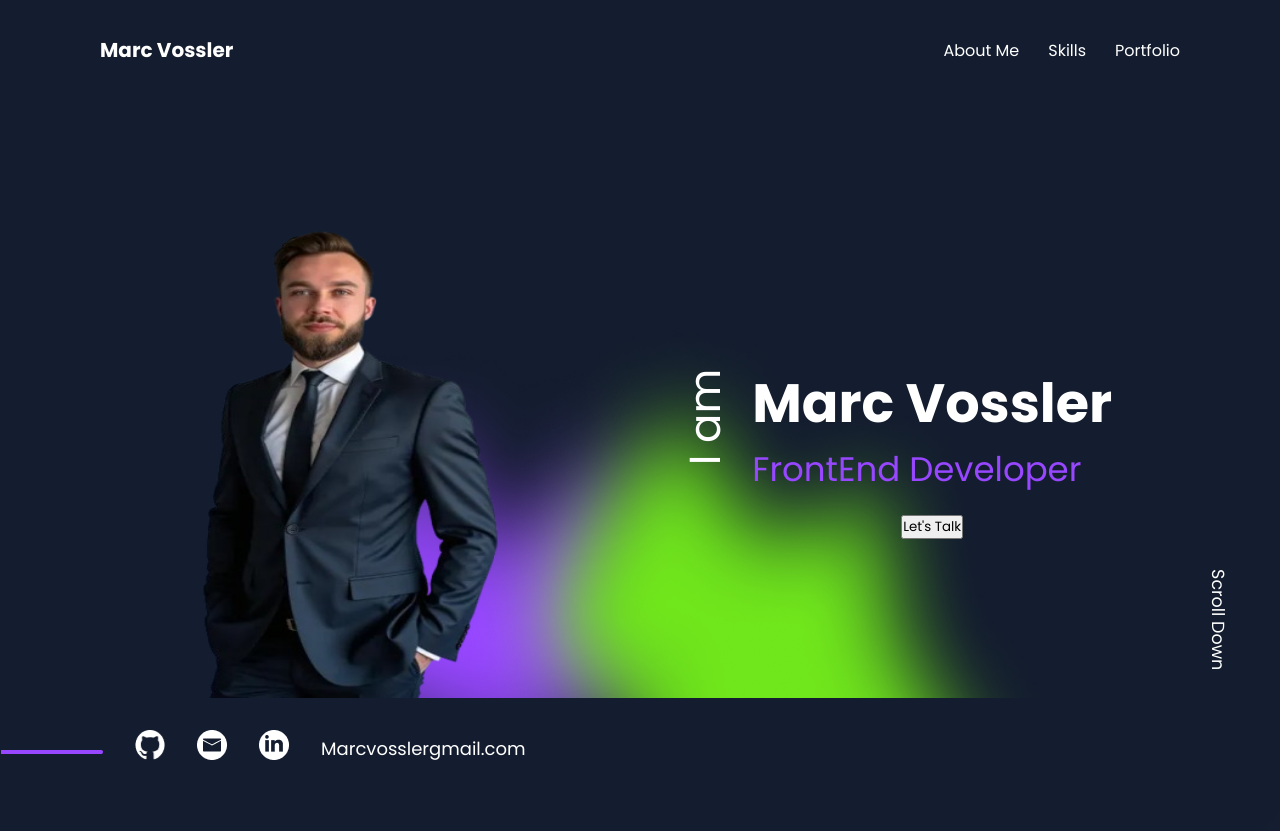
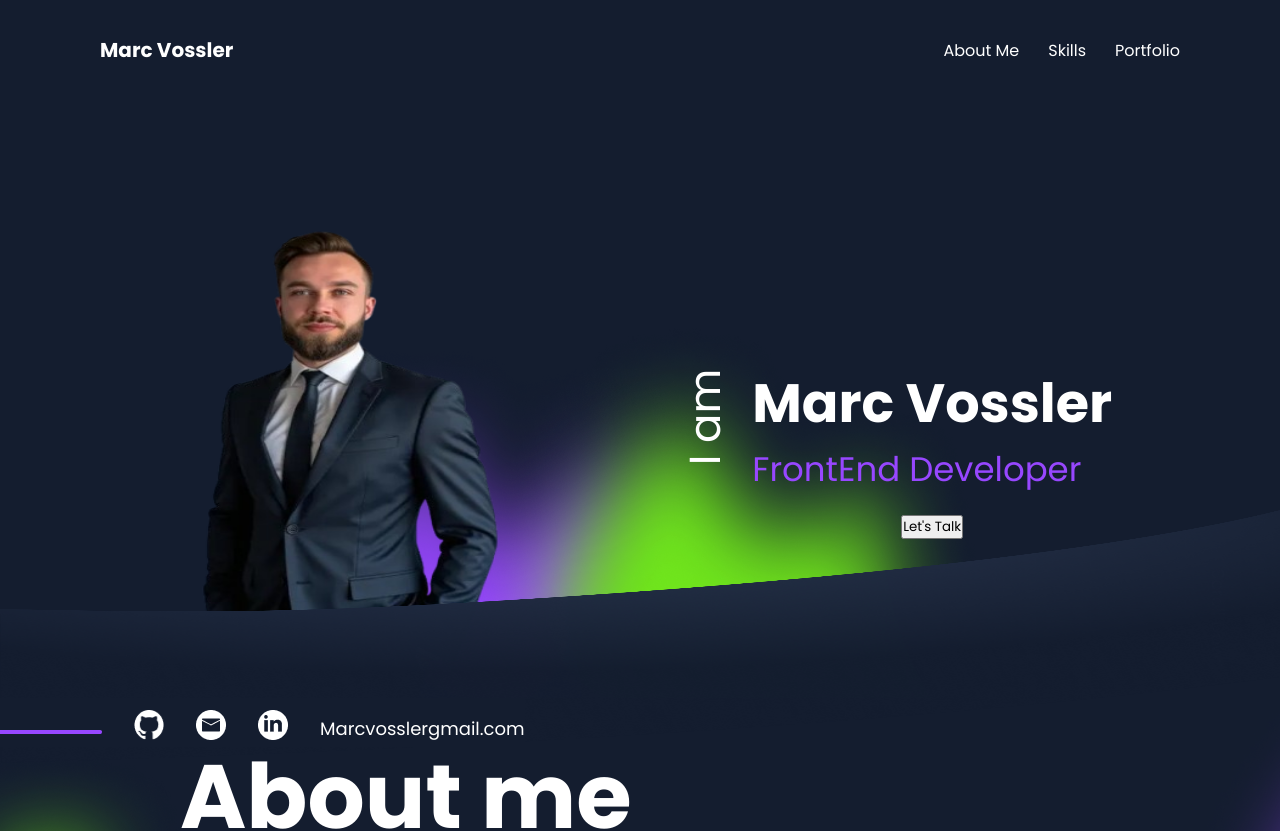
Before and after one commit to DerBlockProgrammer/MeinPortfolio, an Angular app in the folder eigenesPortfolio/: page / in a window 1280 px wide. Shown: the top 831 px of the page. Built offline with nearby package versions, Linux system fonts and the light colour scheme.

Commit message:
Finishdesktop

```diff
--- a/eigenesPortfolio/src/app/mainPage/about-me/about-me.component.scss
+++ b/eigenesPortfolio/src/app/mainPage/about-me/about-me.component.scss
@@ -1,5 +1,6 @@
 .about-section {
-    display: flex;
+    display: flex
+    ;
         justify-content: space-between;
         align-items: center;
         background-color: #141D2F;
@@ -7,6 +8,7 @@
         color: white;
         height: 61vh;
         overflow: hidden;
+        position: absolute;
 
     .text-content {
         flex: 1;
--- a/eigenesPortfolio/src/app/mainPage/github-links/github-links.component.scss
+++ b/eigenesPortfolio/src/app/mainPage/github-links/github-links.component.scss
@@ -1,9 +1,12 @@
 section {
     background-color: #141D2F;
-    display: flex;
+    display: flex
+;
     justify-content: start;
     align-items: center;
-    padding: 20px 1px;
+    padding: -1px 49px;
+    z-index: 40;
+    position: absolute;
 }
 
 #links {
--- a/eigenesPortfolio/src/app/mainPage/mainPage.component.html
+++ b/eigenesPortfolio/src/app/mainPage/mainPage.component.html
@@ -1,6 +1,11 @@
-<app-titel-view-me></app-titel-view-me>
-<app-github-links></app-github-links>
-<app-about-me></app-about-me>
+<section>
+    <app-titel-view-me></app-titel-view-me>
+    <div>
+        <img class="shape" src="HeroBackground.png" alt="">
+    </div>
+    <app-github-links></app-github-links>
+    <app-about-me></app-about-me>
+</section>
 <app-skills></app-skills>
 <app-portfolio></app-portfolio>
 <app-rezession></app-rezession>
--- a/eigenesPortfolio/src/app/mainPage/mainPage.component.scss
+++ b/eigenesPortfolio/src/app/mainPage/mainPage.component.scss
@@ -0,0 +1,7 @@
+.shape{
+    margin-top: -188px;
+    width: 100%;
+    z-index: 1;
+    position: absolute;
+    height: 253px
+}
--- a/eigenesPortfolio/src/app/mainPage/titel-view-me/titel-view-me.component.scss
+++ b/eigenesPortfolio/src/app/mainPage/titel-view-me/titel-view-me.component.scss
@@ -1,13 +1,14 @@
 section {
     position: relative;
     background-color: #141D2F;
-    display: flex;
+    display: flex
+;
     justify-content: center;
     align-items: flex-end;
     flex-direction: row;
     height: calc(100vh - 202px);
     overflow: hidden;
-    z-index: 2;
+    z-index: 1;
 
     .background-green {
         position: absolute;
@@ -18,7 +19,8 @@ section {
 
         background-size: cover;
         background-repeat: no-repeat;
-        z-index: -1;
+        z-index: 20
+        ;
     }
 
 
@@ -26,7 +28,7 @@ section {
     .photo {
         height: 60vh;
         width: 50%;
-        z-index: 3;
+        z-index: 30;
 
         img {
             height: 100%;
@@ -42,6 +44,8 @@ section {
         transform: rotate(-90deg);
         color: white;
         font-size: 29px;
+        z-index: 40
+        ;
 >h2{
     font-weight: 400;
 }
@@ -56,6 +60,7 @@ section {
         align-items: flex-start;
         flex-direction: column;
         font-size: 25px;
+        z-index: 40;
 
         .all {
             display: flex;
@@ -90,7 +95,7 @@ section {
             margin-left: 70%;
             font-size: 15px;
             color: white;
-            z-index: 3;
+            z-index: 40;
             >h3{
                 font-weight: 400;
             }
```
Also changed, not shown: eigenesPortfolio/public/HeroBackground.png (renamed from eigenesPortfolio/public/background/HeroBackground.png). Lines whose indentation alone changed are shown as unchanged.
